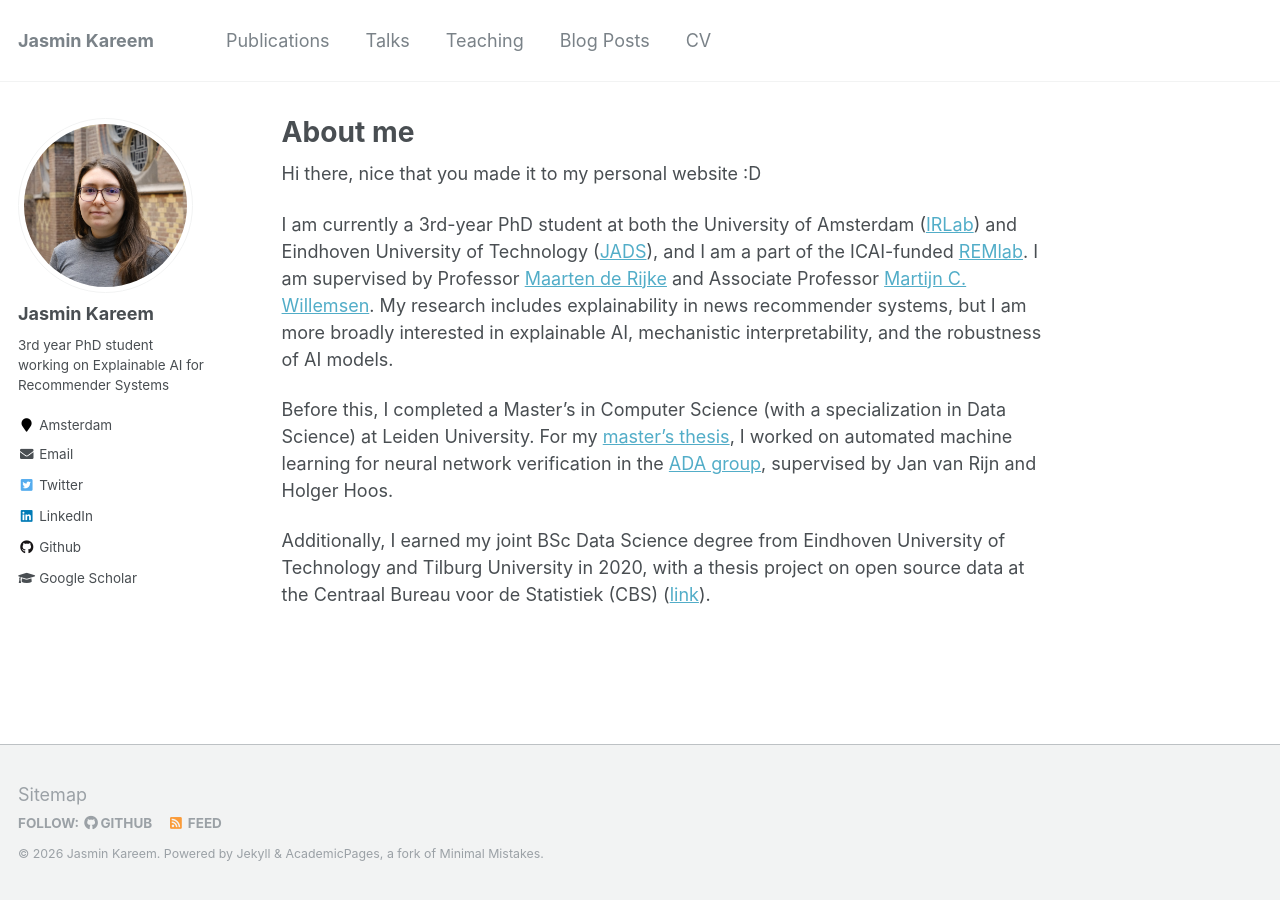
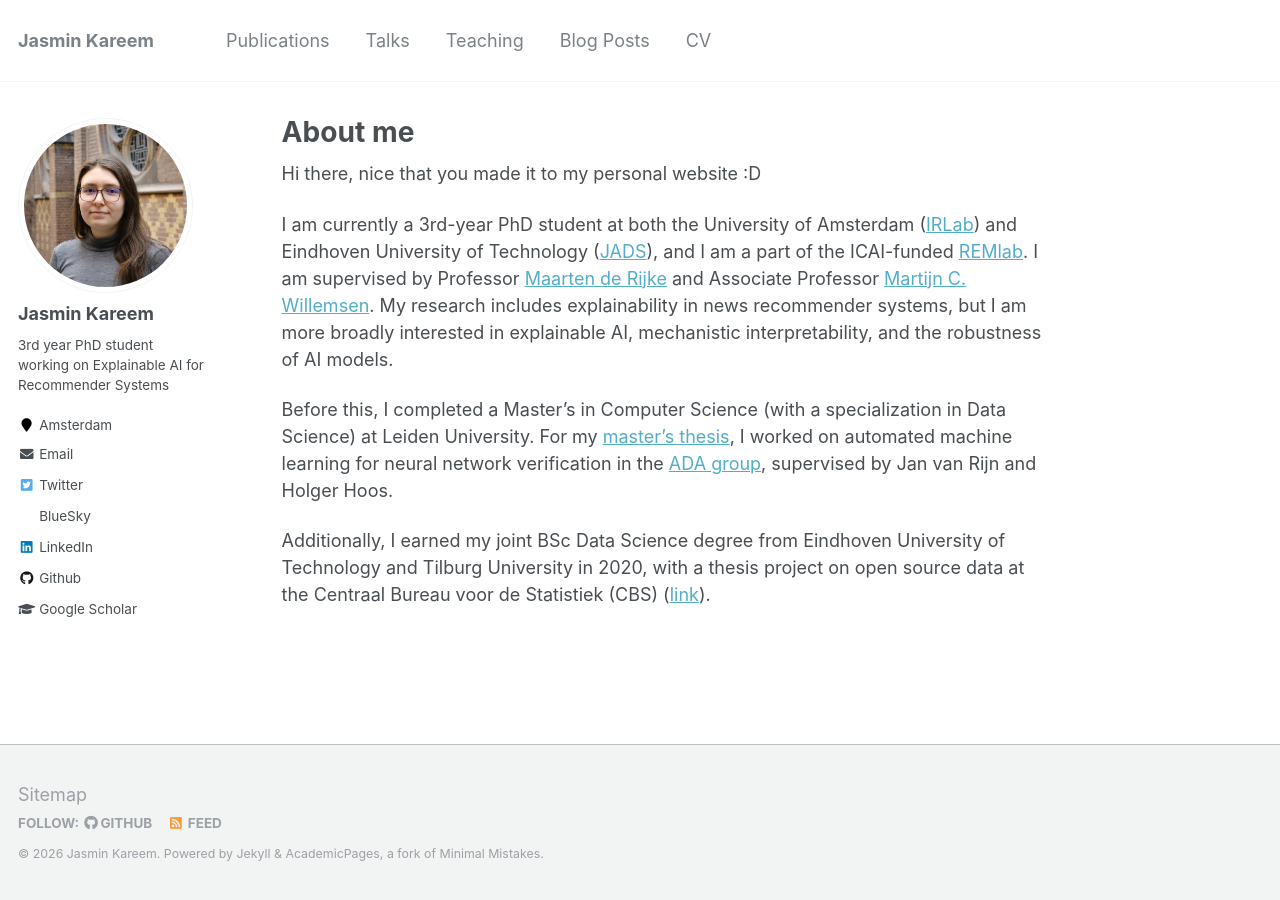
Before and after one commit to jasminkareem/jasminkareem.github.io, a Jekyll site: the page built from _pages/about.md, in a window 1280 px wide. Built offline with Jekyll 4.4.1, drawn with Linux system fonts in a browser that asks for light colours.

Commit message:
Update author-profile.html

```diff
--- a/_includes/author-profile.html
+++ b/_includes/author-profile.html
@@ -42,6 +42,9 @@
       {% endif %}
       {% if author.twitter %}
         <li><a href="https://twitter.com/{{ author.twitter }}"><i class="fab fa-fw fa-twitter-square" aria-hidden="true"></i> Twitter</a></li>
+      {% endif %}
+      {% if author.bluesky %}
+        <li><a href="https://bsky.app/profile/{{ author.bluesky }}" target="_blank" rel="me"><i class="fab fa-fw fa-bluesky" aria-hidden="true"></i> BlueSky</a></li>
       {% endif %}
       {% if author.facebook %}
         <li><a href="https://www.facebook.com/{{ author.facebook }}"><i class="fab fa-fw fa-facebook-square" aria-hidden="true"></i> Facebook</a></li>
```
